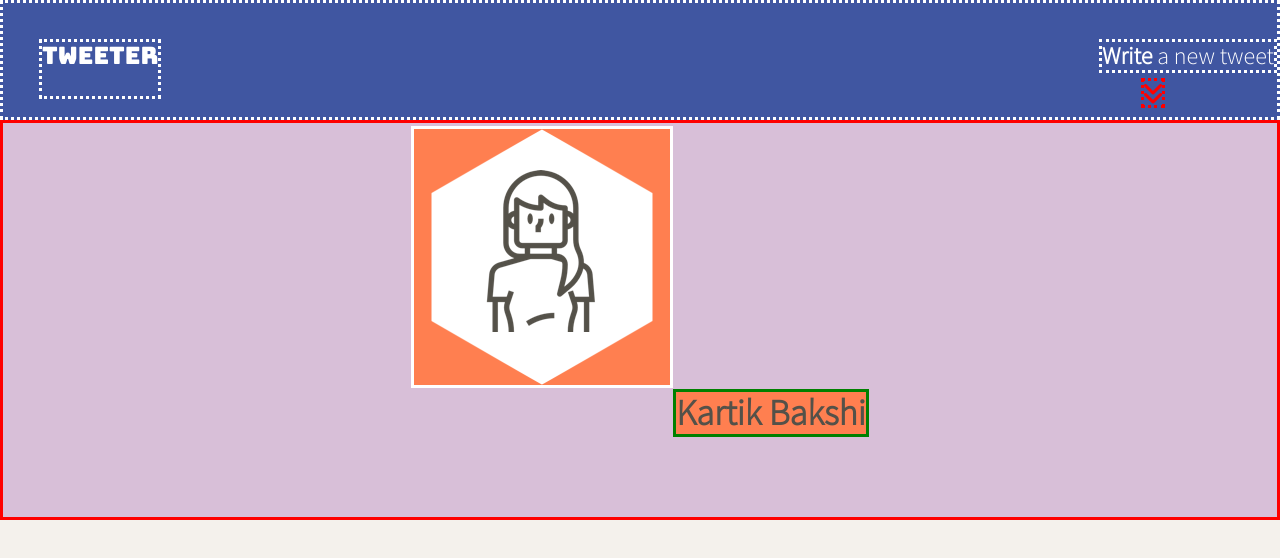
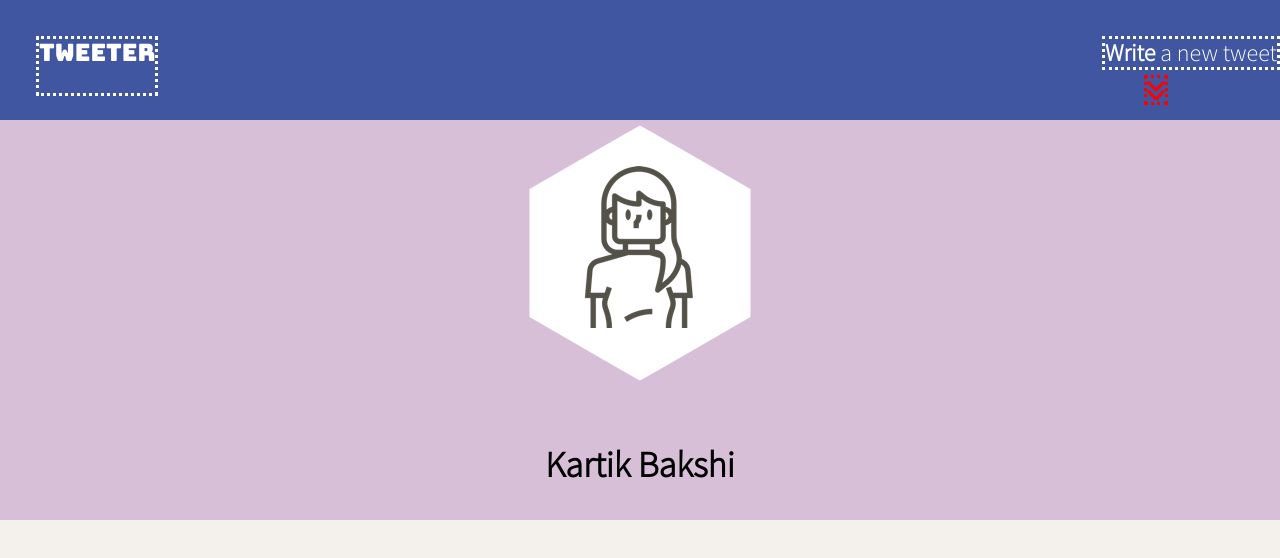
Before and after one commit to kb09/tweeter, a website: page public/index.html in a window 1280 px wide. Drawn offline with nearby package versions, Linux system fonts and the light colour scheme.

Commit message:
Create a new file in your styles folder called header.css where you will write CSS for the header element

```diff
--- a/public/index.html
+++ b/public/index.html
@@ -39,11 +39,11 @@
     <!-- Adding Header  -->
     <header class="header">
       <div>
-          <img id = "avatar" src="/images/profile-hex.png">
+          <img src="/images/profile-hex.png">
       </div>
       <br>
-      <div>
-          <h2 id="name">Kartik Bakshi</h2>
+      <div id="name">
+          <h2><span>Kartik Bakshi</span></h2>
       </div>
   </header>
 
--- a/public/styles/header.css
+++ b/public/styles/header.css
@@ -1,31 +1,15 @@
-.header{
+.header {
   display: flex;
   height: 400px;
-  width: 100%;
   background-color: thistle;
-  border: solid red;
+  justify-content: center;
+  flex-flow: column wrap;
   align-items: center;
-  justify-content: center;
+  width: 100%
+}
+
+#name {
+  color: black;
+  font-weight: 200;
 
 }
-
-#avatar{
-  position: relative;
-  border: solid white;
-  justify-content: center;
-  background: coral;
-  margin-bottom: 5em;
-
-
-}
-
-#name{
-  border: solid green;
-  justify-content: center;
-  background: coral;
-  position: relative;
-  margin-top: 6em
-}
-/*
-The name should be centered below the avatar
-The background-color should be a different colour than the nav and the body */
--- a/public/styles/nav.css
+++ b/public/styles/nav.css
@@ -4,7 +4,6 @@ nav{
 
   background-color: #4056A1 ;
   width:100vw;
-  border:dotted;
 
   color:#FFFFFF ;
 
--- a/server/data-files/initial-tweets.json
+++ b/server/data-files/initial-tweets.json
@@ -8,7 +8,7 @@
     "content": {
       "text": "If I have seen further it is by standing on the shoulders of giants"
     },
-    "created_at": 1636860011724
+    "created_at": 1636863011659
   },
   {
     "user": {
@@ -19,6 +19,6 @@
     "content": {
       "text": "Je pense , donc je suis"
     },
-    "created_at": 1636946411724
+    "created_at": 1636949411659
   }
 ]
```
